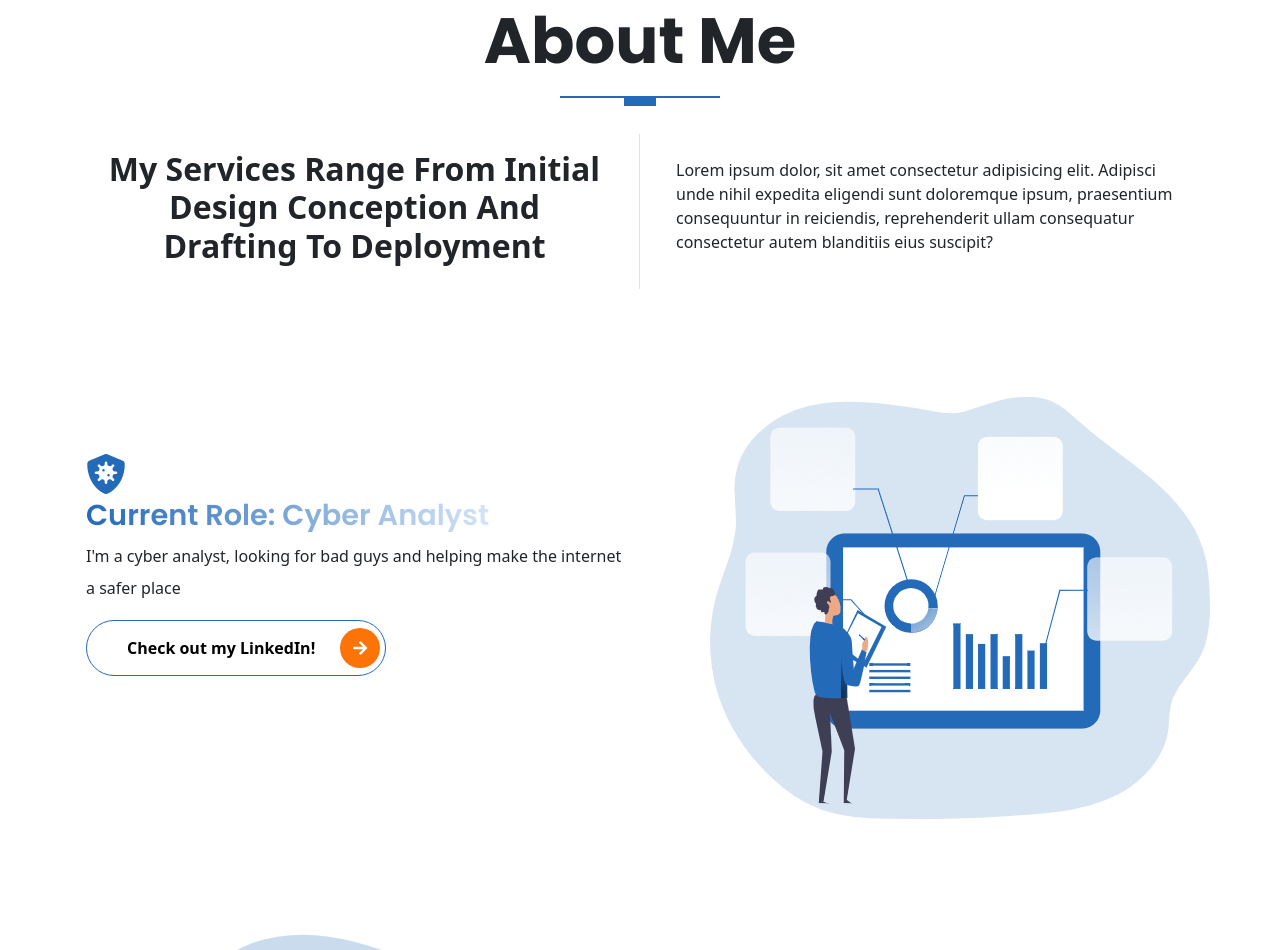
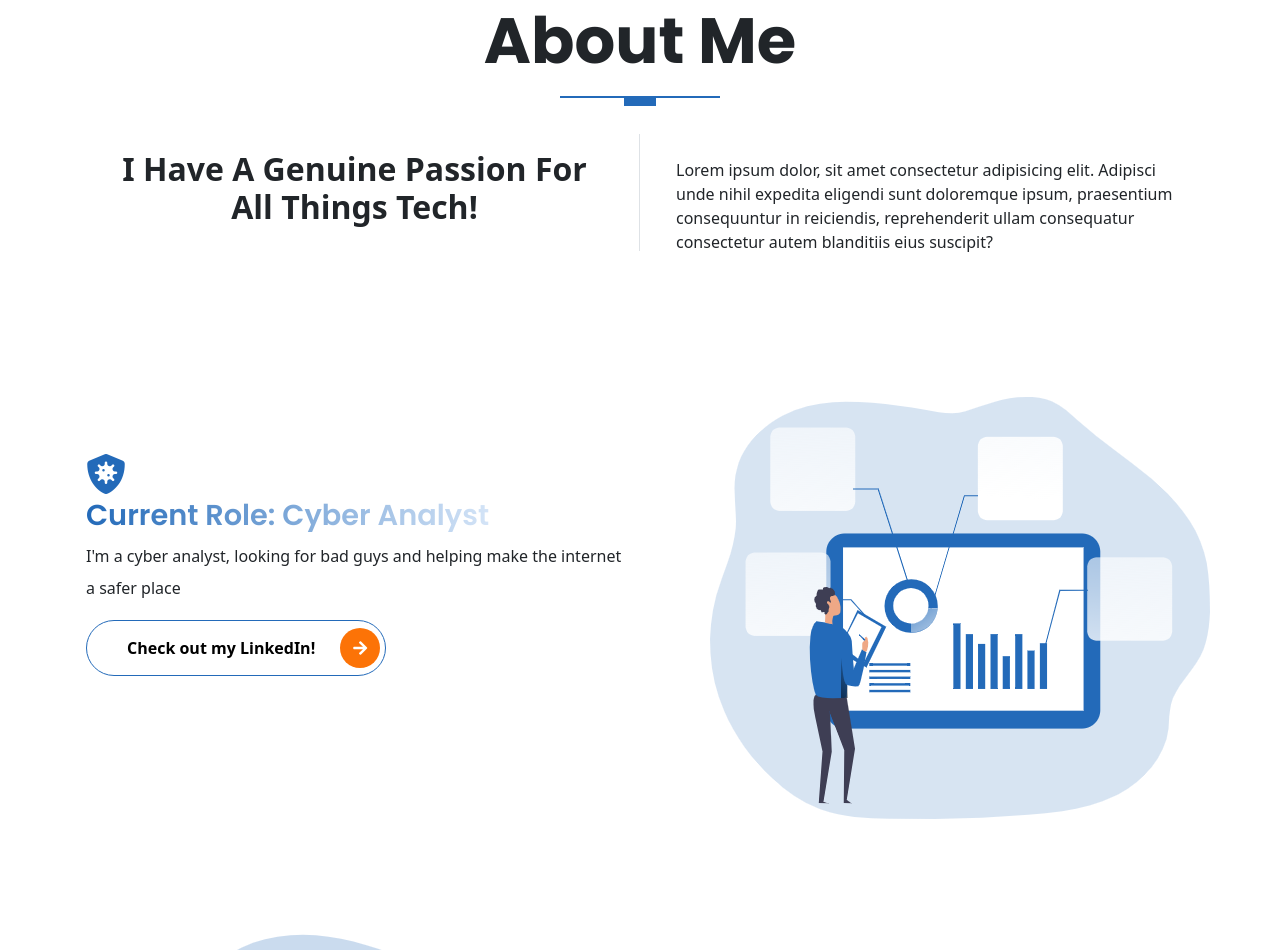
Before and after one commit to LamontV/lamontv.github.io, a website: page index.html in a window 1280 px wide. Shown: the part 957-1907 px from the top of the page. Drawn offline with Linux system fonts and the light colour scheme.

Commit message:
Update index.html

```diff
--- a/index.html
+++ b/index.html
@@ -91,7 +91,7 @@
           <div class="col-md-6 border-right">
             <div class="bg-white p-3">
               <h2 class="fw-bold text-capitalize text-center">
-                My Services Range From Initial Design Conception and drafting To Deployment
+                I have a genuine passion for all things tech!
               </h2>
             </div>
           </div>
```
